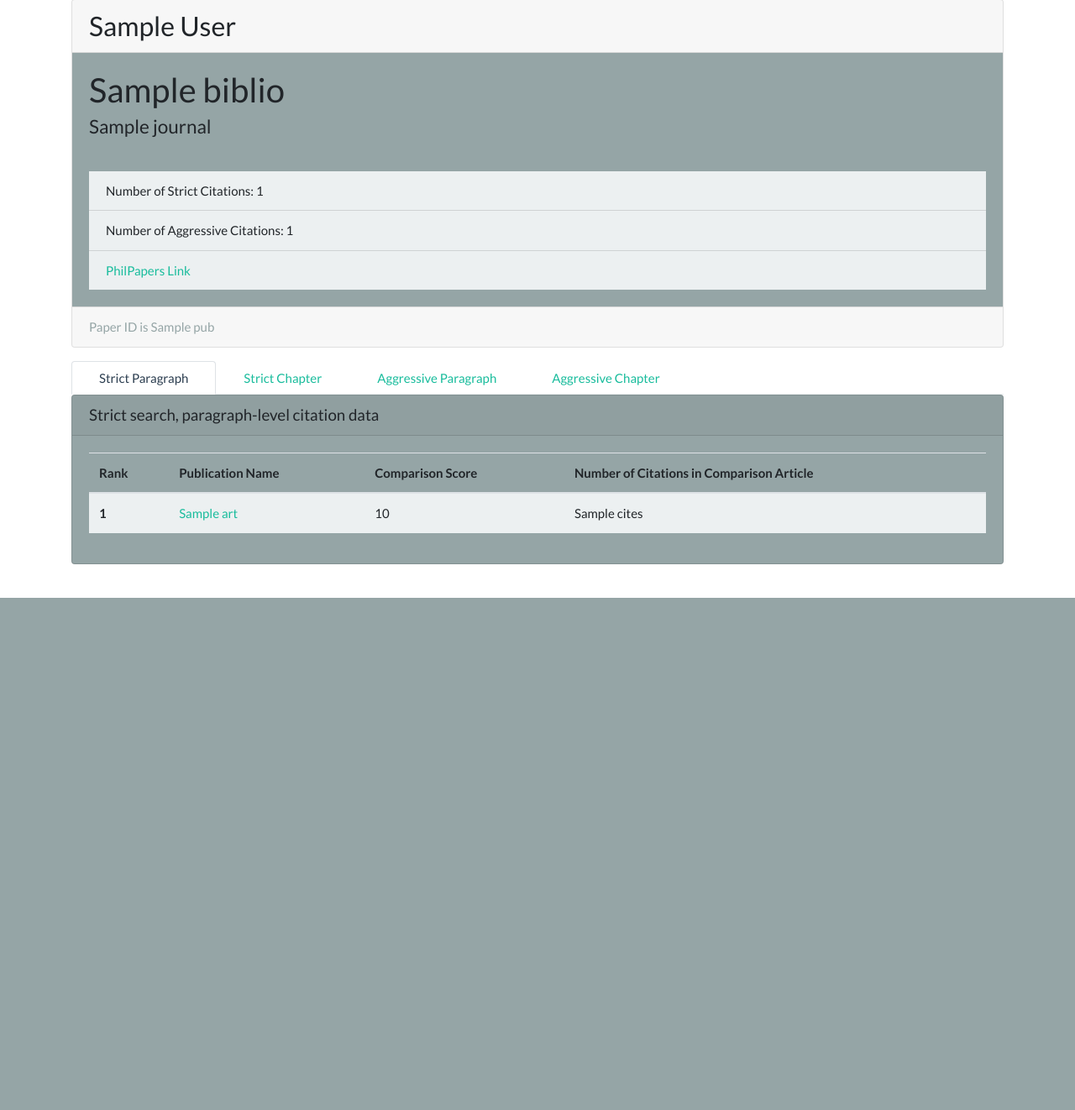
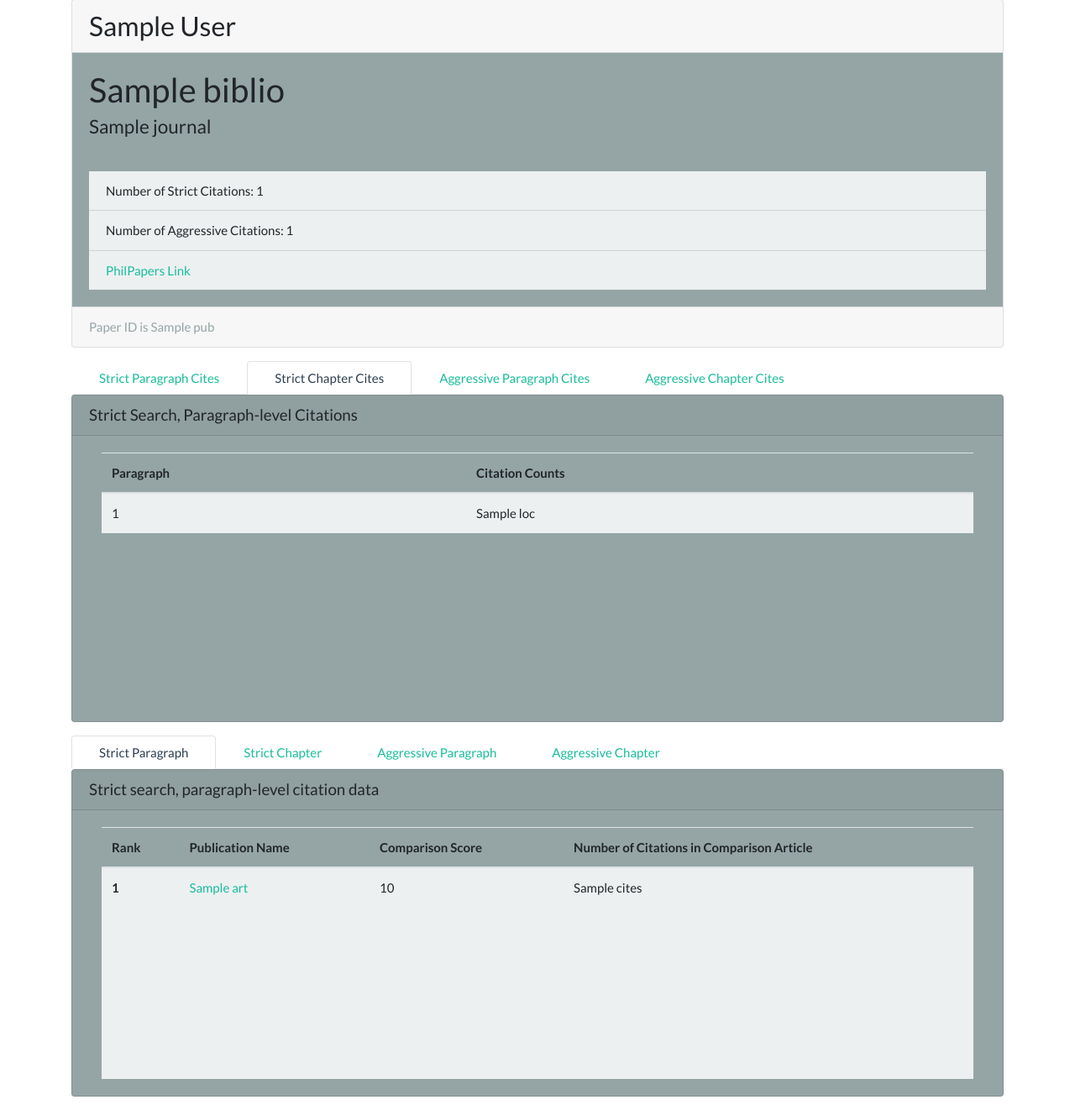
Before and after one commit to mattpriselac/Single-File-Processing-for-Hume-Project, a Flask app: template app/templates/publication.html in a window 1280 px wide. Shown: the part 88-1410 px from the top of the page at 84% size. Before the commit the page ends 800 px from the top, so only its background shows below. Run offline with Flask 2, Linux system fonts and the light colour scheme; the template is opened without the code that fills it: most values are stand-ins (such as "Sample title", 1, 10 or a date in 2020); parts of the project's set-up code (start-up, migrations or seed data) failed here and were passed over; some libraries are stand-ins or nearby versions.

Commit message:
display cites for each pub

```diff
--- a/app/templates/publication.html
+++ b/app/templates/publication.html
@@ -27,6 +27,143 @@
 <div class="container my-3">
   <ul class="nav nav-tabs">
     <li class="nav-item">
+      <a class="nav-link" data-toggle="tab" href="#swp">Strict Paragraph Cites</a>
+    </li>
+    <li class="nav-item">
+      <a class="nav-link active" data-toggle="tab" href="#swc">Strict Chapter Cites</a>
+    </li>
+    <li class="nav-item">
+      <a class="nav-link" data-toggle="tab" href="#awp">Aggressive Paragraph Cites</a>
+    </li>
+    <li class="nav-item">
+      <a class="nav-link" data-toggle="tab" href="#awc">Aggressive Chapter Cites</a>
+    </li>
+  </ul>
+  <div id="myTabContent" class="tab-content">
+
+    <div class="tab-pane fade active show" id="swp">
+      <div class='card bg-secondary'>
+        <h5 class='card-header'>Strict Search, Paragraph-level Citations</h5>
+        <div class='card-body'>
+          {% if pub.totalStrictCites > 0 %}
+          <div class="container-fluid overflow-auto" style="height:300px">
+          <table class="table table-hover">
+            <thead>
+              <tr>
+                <th scope="col">Paragraph</th>
+                <th scope="col">Citation Counts</th>
+              </tr>
+            </thead>
+            <tbody>
+              {% for loc in swp %}
+              <tr class='table-light'>
+                <td> {{ loc[0] }}</td>
+                <td> {{ loc[1] }}</td>
+              </tr>
+              {% endfor %}
+            </tbody>
+          </table>
+          </div>
+          {% else %}
+          <p>{pub.biblio['Title of Work']} yields no citations under strict search conditions</p>
+          {% endif %}
+        </div>
+      </div>
+    </div>
+    <div class="tab-pane fade" id="swc">
+      <div class='card bg-success'>
+        <h5 class='card-header'>Strict Search, Chapter-level Citations</h5>
+        <div class='card-body'>
+          {% if pub.totalStrictCites > 0 %}
+          <div class="container-fluid overflow-auto" style="height:300px">
+          <table class="table table-hover">
+            <thead>
+              <tr>
+                <th scope="col">Chapter</th>
+                <th scope="col">Citation Counts</th>
+              </tr>
+            </thead>
+            <tbody>
+              {% for loc in swc %}
+              <tr class='table-light'>
+                <td> {{ loc[0] }}</td>
+                <td> {{ loc[1] }}</td>
+              </tr>
+              {% endfor %}
+            </tbody>
+          </table>
+          </div>
+          {% else %}
+          <p>{pub.biblio['Title of Work']} yields no citations under strict search conditions</p>
+          {% endif %}
+        </div>
+      </div>
+    </div>
+    <div class="tab-pane fade" id="awp">
+      <div class='card bg-warning'>
+        <h5 class='card-header'>Aggressive Search, Paragraph-level Citations</h5>
+        <div class='card-body'>
+          {% if pub.totalAggressiveCites > 0 %}
+          <div class="container-fluid overflow-auto" style="height:300px">
+          <table class="table table-hover">
+            <thead>
+              <tr>
+                <th scope="col">Paragraph</th>
+                <th scope="col">Citation Counts</th>
+              </tr>
+            </thead>
+            <tbody class='overflow-auto' style="height:300px">
+              {% for loc in awp %}
+              <tr class='table-light'>
+                <td> {{ loc[0] }}</td>
+                <td> {{ loc[1] }}</td>
+              </tr>
+              {% endfor %}
+            </tbody>
+          </table>
+          </div>
+          {% else %}
+          <p>{pub.biblio['Title of Work'] yields no citations under any search codntions</p>
+          {% endif %}
+        </div>
+      </div>
+    </div>
+    <div class="tab-pane fade" id="awc">
+      <div class='card bg-danger'>
+        <h5 class='card-header'>Aggressive Search, Chapter-level Citations</h5>
+        <div class='card-body'>
+          {% if pub.totalAggressiveCites > 0 %}
+          <div class="container-fluid overflow-auto" style="height:300px">
+          <table class="table table-hover">
+            <thead>
+              <tr>
+                <th scope="col">Chapter</th>
+                <th scope="col">Citation Counts</th>
+              </tr>
+            </thead>
+            <tbody class='overflow-auto' style="height:300px">
+              {% for loc in awc %}
+              <tr class='table-light'>
+                <td> {{ loc[0] }}</td>
+                <td> {{ loc[1] }}</td>
+              </tr>
+              {% endfor %}
+            </tbody>
+          </table>
+          </div>
+          {% else %}
+          <p>{pub.biblio['Title of Work'] yields no citations under any search codntions</p>
+          {% endif %}
+        </div>
+      </div>
+    </div>
+
+  </div>
+</div>
+
+<div class="container my-3">
+  <ul class="nav nav-tabs">
+    <li class="nav-item">
       <a class="nav-link active" data-toggle="tab" href="#Strict-Paragraph">Strict Paragraph</a>
     </li>
     <li class="nav-item">
@@ -45,6 +182,7 @@
       <div class='card bg-secondary'>
         <h5 class='card-header'>Strict search, paragraph-level citation data</h5>
         <div class='card-body'>
+          <div class="container-fluid overflow-auto" style="height:300px">
           <table class="table table-hover">
             <thead>
               <tr>
@@ -54,7 +192,7 @@
                 <th scope="col">Number of Citations in Comparison Article</th>
               </tr>
             </thead>
-            <tbody>
+            <tbody class='overflow-auto' style="height:300px">
               {% for art in sp %}
               <tr class='table-light'>
                 <th scope=row>{{ art['rank'] }}</th>
@@ -65,14 +203,15 @@
               {% endfor %}
             </tbody>
           </table>
+          </div>
         </div>
       </div>
     </div>
-
     <div class="tab-pane fade" id="Strict-Chapter">
       <div class='card bg-success'>
         <h5 class='card-header'>Strict search, chapter-level citation data</h5>
         <div class='card-body'>
+          <div class="container-fluid overflow-auto" style="height:300px">
           <table class="table table-hover">
             <thead>
               <tr>
@@ -82,7 +221,7 @@
                 <th scope="col">Number of Citations in Comparison Article</th>
               </tr>
             </thead>
-            <tbody>
+            <tbody class='overflow-auto' style="height:300px">
               {% for art in sc %}
               <tr class='table-light'>
                 <th scope=row>{{ art['rank'] }}</th>
@@ -94,13 +233,14 @@
             </tbody>
           </table>
         </div>
+        </div>
       </div>
     </div>
-
     <div class="tab-pane fade" id="Aggressive-Paragraph">
       <div class='card bg-warning'>
         <h5 class='card-header'>Aggressive search, paragraph-level citation data</h5>
         <div class='card-body'>
+          <div class="container-fluid overflow-auto" style="height:300px">
           <table class="table table-hover">
             <thead>
               <tr>
@@ -110,7 +250,7 @@
                 <th scope="col">Number of Citations in Comparison Article</th>
               </tr>
             </thead>
-            <tbody>
+            <tbody class='overflow-auto' style="height:300px">
               {% for art in ap %}
               <tr class='table-light'>
                 <th scope=row>{{ art['rank'] }}</th>
@@ -121,14 +261,15 @@
               {% endfor %}
             </tbody>
           </table>
+          </div>
         </div>
       </div>
     </div>
-
     <div class="tab-pane fade" id="Aggressive-Chapter">
       <div class='card bg-danger'>
         <h4 class='card-header'>Aggressive search, chapter-level citation data</h4>
         <div class='card-body'>
+          <div class="container-fluid overflow-auto" style="height:300px">
           <table class="table table-hover">
             <thead>
               <tr>
@@ -138,7 +279,7 @@
                 <th scope="col">Number of Citations in Comparison Article</th>
               </tr>
             </thead>
-            <tbody>
+            <tbody class='overflow-auto' style="height:300px">
               {% for art in ac %}
               <tr class='table-light'>
                 <th scope=row>{{ art['rank'] }}</th>
@@ -149,9 +290,11 @@
               {% endfor %}
             </tbody>
           </table>
+          </div>
         </div>
       </div>
     </div>
+
   </div>
 </div>
 
```
Also changed, not shown: app/routes.py (+23 -18 lines), functions_and_classes/display_only_ops.py (added, +41 -0 lines), 1 other file.
